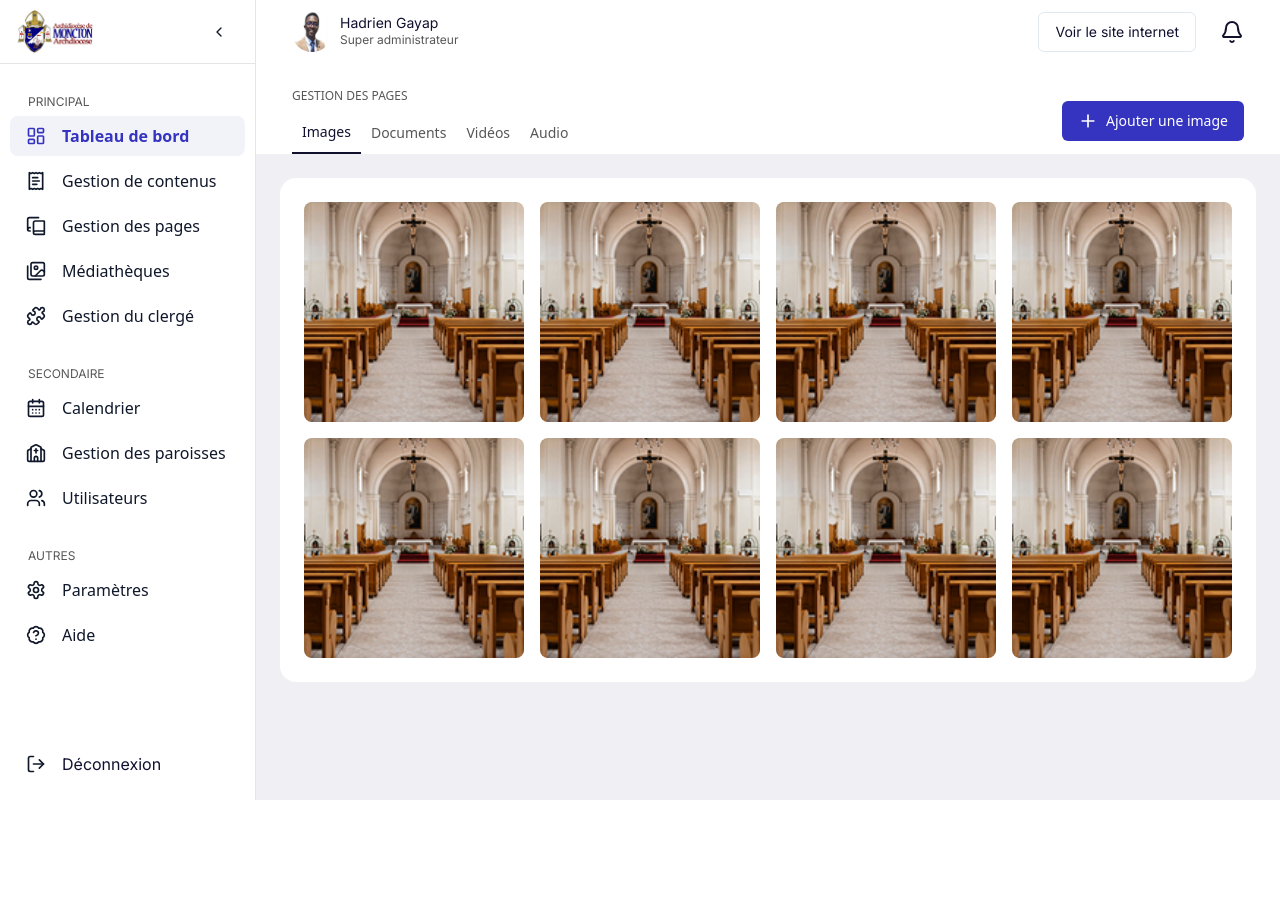
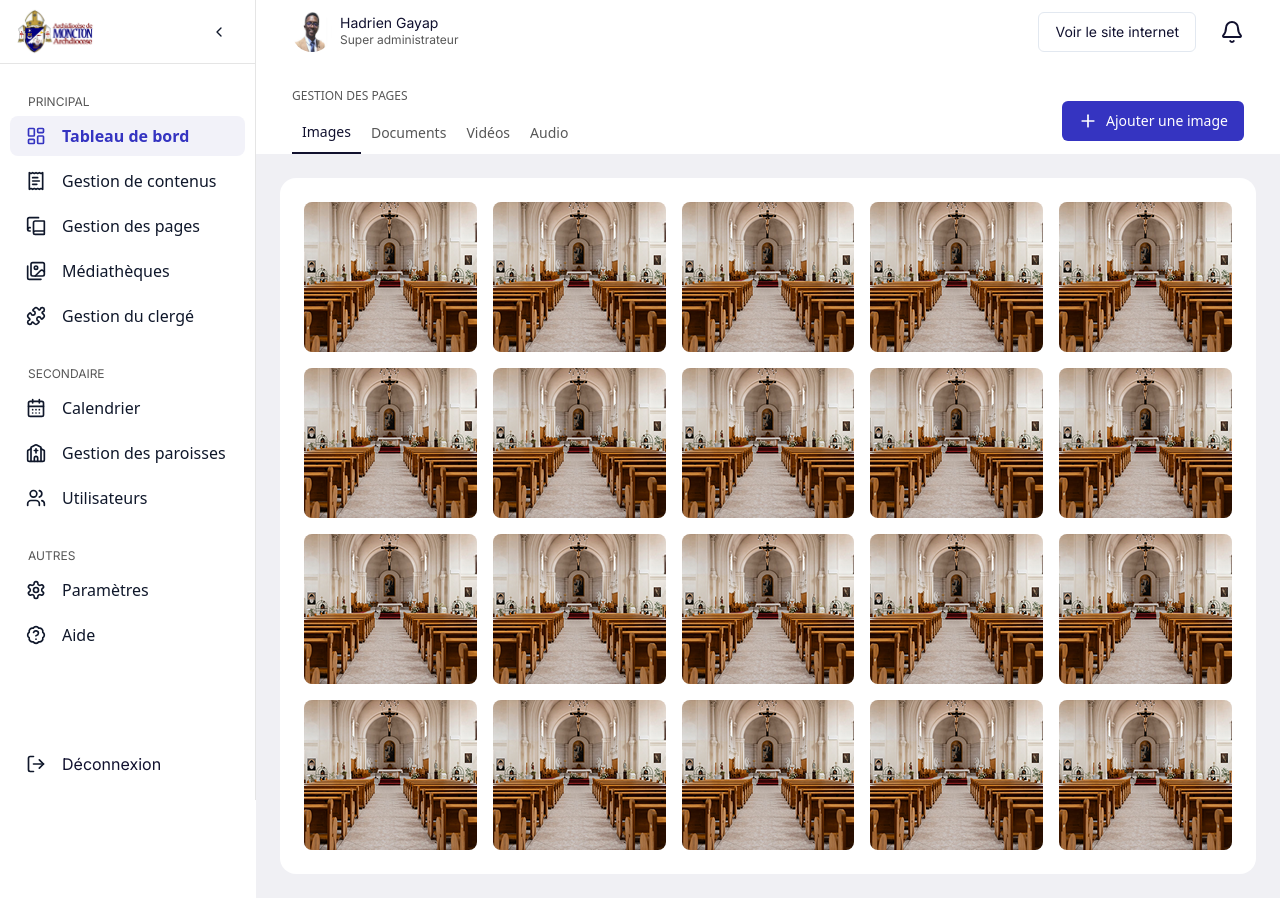
Before and after one commit to patson120/diocese-moncton-admin, a Next.js app: page /mediatheque in a window 1280 px wide. Before the commit the page ends 800 px from the top, so only its background shows below. Built offline with nearby package versions, Linux system fonts and the light colour scheme.

Commit message:
Ajout d'une nouvelle page

```diff
--- a/src/components/sections/MediathequeImage/MediathequeImage.tsx
+++ b/src/components/sections/MediathequeImage/MediathequeImage.tsx
@@ -2,6 +2,7 @@ import { Button } from "@/components/ui/button";
 import { Card } from "@/components/ui/card";
 import { Tabs, TabsList, TabsTrigger } from "@/components/ui/tabs";
 import { PlusIcon } from "lucide-react";
+import Image from "next/image";
 import { JSX } from "react";
 
 export default function MediathequeImage(): JSX.Element {
@@ -16,7 +17,7 @@ export default function MediathequeImage(): JSX.Element {
   ];
 
   // Sample image grid data
-  const imageGrid = Array(8).fill({
+  const imageGrid = Array(20).fill({
     src: "/mask-group.png",
   });
 
@@ -50,16 +51,18 @@ export default function MediathequeImage(): JSX.Element {
       {/* Image grid */}
       <div className="flex-1 p-6">
         <div className=" bg-white rounded-2xl p-6">
-          <div className="grid grid-cols-1 md:grid-cols-2 lg:grid-cols-4 gap-4">
+          <div className="grid grid-cols-1 md:grid-cols-2 lg:grid-cols-5 xl:grid-cols-5 gap-4">
             {imageGrid.map((image, index) => (
               <Card
                 key={index}
-                className="overflow-hidden rounded-lg border-none"
+                className="overflow-hidden rounded-lg border-none relative shrink-0 min-h-[150px] max-h-[200px]"
               >
-                <img
+                <Image
+                  alt={`Image ${index + 1}`}
                   src={`/image1.png`}
-                  alt={`Image ${index + 1}`}
-                  className="w-full h-full object-cover aspect-square"
+                  style={{ objectFit: 'cover' }}
+                  fill
+                  priority
                 />
               </Card>
             ))}
```
